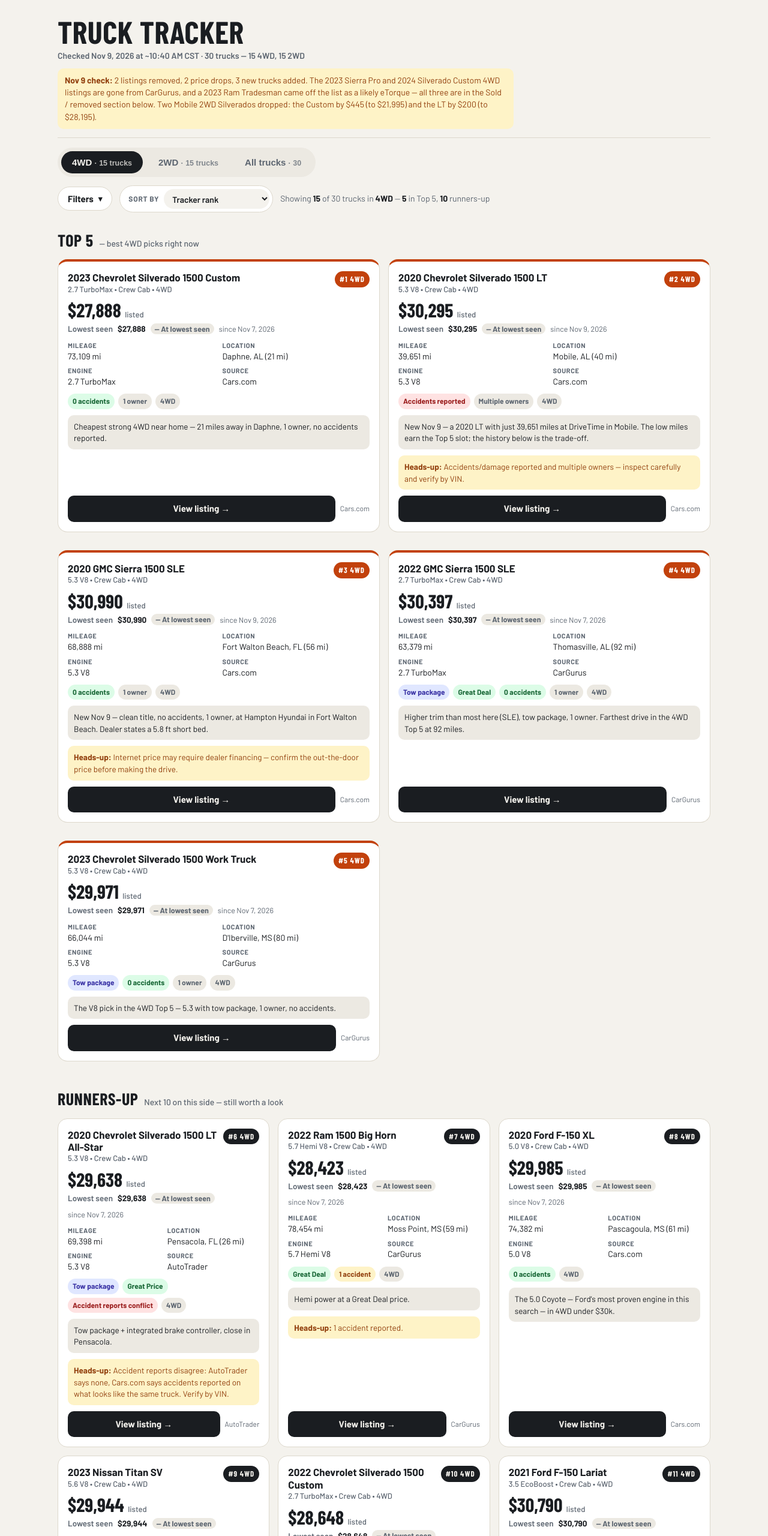
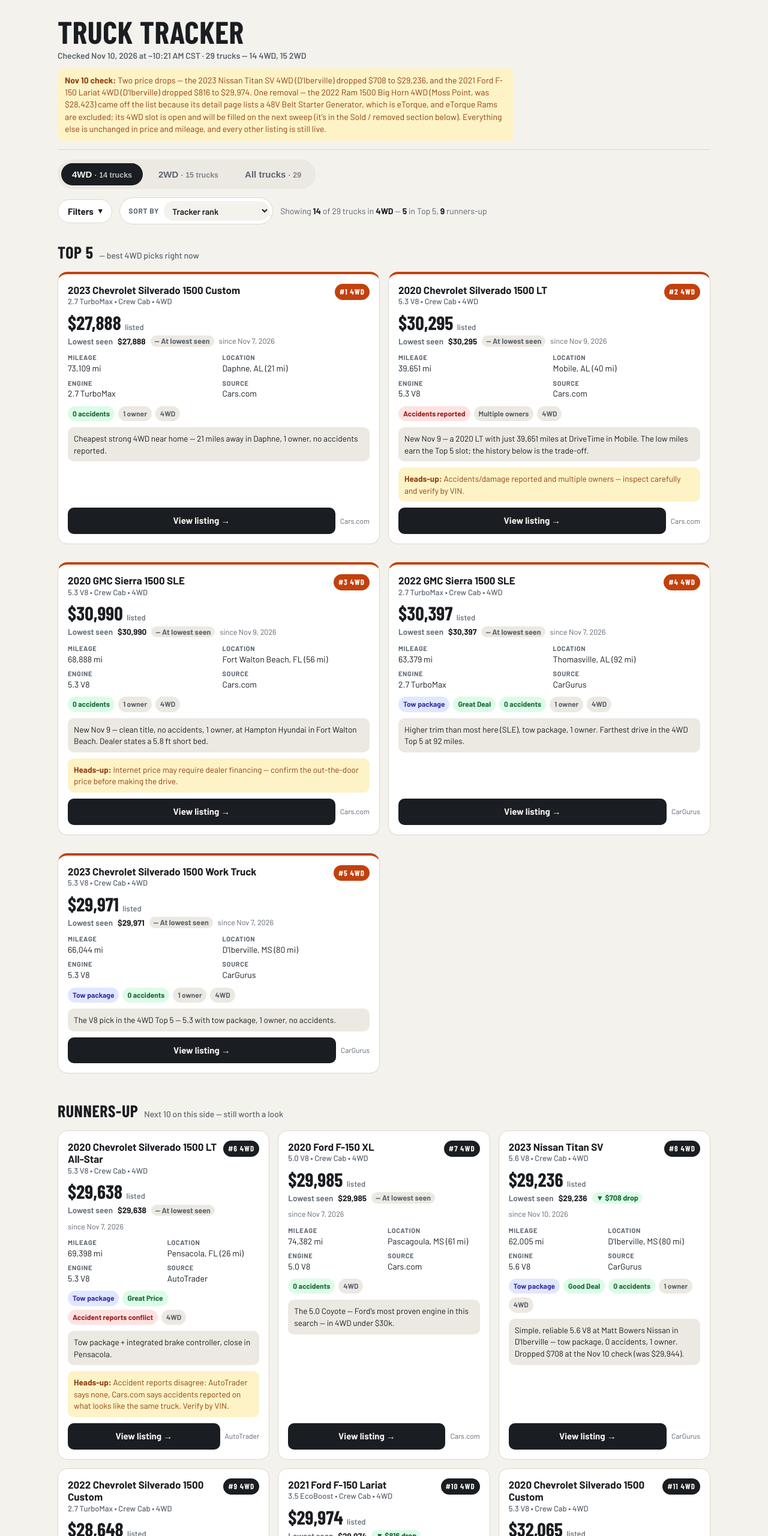
Before and after one commit to WasabiSnooters/Truck-Tracker, a plain HTML site: page index.html in a window 1280 px wide. Shown: the top 2560 px of the page at 60% size. Drawn offline with nearby package versions, Linux system fonts and the light colour scheme.

Commit message:
Nov 10 price check: Titan -$708, F-150 Lariat -$816, Ram removed (eTorque)

```diff
--- a/index.html
+++ b/index.html
@@ -108,15 +108,15 @@ footer ul{margin:6px 0;padding-left:18px}
 <div class="wrap">
   <div class="top">
     <h1>Truck Tracker</h1>
-    <p class="checked">Checked Nov 9, 2026 at ~10:40 AM CST · 30 trucks — 15 4WD, 15 2WD</p>
-    <div class="changes"><strong>Nov 9 check:</strong> 2 listings removed, 2 price drops, 3 new trucks added. The 2023 Sierra Pro and 2024 Silverado Custom 4WD listings are gone from CarGurus, and a 2023 Ram Tradesman came off the list as a likely eTorque — all three are in the Sold / removed section below. Two Mobile 2WD Silverados dropped: the Custom by $445 (to $21,995) and the LT by $200 (to $28,195).</div>
+    <p class="checked">Checked Nov 10, 2026 at ~10:21 AM CST · 29 trucks — 14 4WD, 15 2WD</p>
+    <div class="changes"><strong>Nov 10 check:</strong> Two price drops — the 2023 Nissan Titan SV 4WD (D'Iberville) dropped $708 to $29,236, and the 2021 Ford F-150 Lariat 4WD (D'Iberville) dropped $816 to $29,974. One removal — the 2022 Ram 1500 Big Horn 4WD (Moss Point, was $28,423) came off the list because its detail page lists a 48V Belt Starter Generator, which is eTorque, and eTorque Rams are excluded; its 4WD slot is open and will be filled on the next sweep (it's in the Sold / removed section below). Everything else is unchanged in price and mileage, and every other listing is still live.</div>
   </div>
 
   <!-- Tabs -->
   <div class="tabs" role="tablist" aria-label="Drivetrain">
-    <button class="tab active" data-drive="4WD">4WD <small>· 15 trucks</small></button>
+    <button class="tab active" data-drive="4WD">4WD <small>· 14 trucks</small></button>
     <button class="tab" data-drive="2WD">2WD <small>· 15 trucks</small></button>
-    <button class="tab" data-drive="ALL">All trucks <small>· 30</small></button>
+    <button class="tab" data-drive="ALL">All trucks <small>· 29</small></button>
   </div>
 
   <!-- Filters (collapsible) -->
@@ -155,11 +155,11 @@ footer ul{margin:6px 0;padding-left:18px}
   <div class="grid" id="runGrid"></div>
   <div class="empty" id="emptyState">No trucks match those filters. Try widening the price or mileage, or hit “Reset all filters.”</div>
 
-  <h2 id="soldHeading">Sold / removed <span>— gone from the list at the Nov 9 check</span></h2>
+  <h2 id="soldHeading">Sold / removed <span>— gone from the list at the Nov 9–10 checks</span></h2>
   <div class="grid" id="soldGrid"></div>
 
   <footer>
-    <p><strong style="color:var(--ink)">Listings checked Nov 9, 2026 at ~10:40 AM CST.</strong> Prices, mileage, and availability were as listed that day and can change or sell at any time. No sellers have been contacted.</p>
+    <p><strong style="color:var(--ink)">Listings checked Nov 10, 2026 at ~10:21 AM CST.</strong> Prices, mileage, and availability were as listed that day and can change or sell at any time. No sellers have been contacted.</p>
     <h3>Price tracking</h3>
     <ul>
       <li>Baseline set Nov 7, 2026 — <strong style="color:var(--ink)">Lowest seen</strong> starts at the listed price on every truck and only goes down, never up.</li>
@@ -187,15 +187,15 @@ var TRUCKS = [
 {id:5,drive:"4WD",tier:"top",rank:5,year:2023,make:"Chevrolet",model:"Silverado 1500",trim:"Work Truck",engine:"5.3 V8",engineKey:"5.3",price:29971,lowest:29971,prevPrice:29971,firstSeen:"2026-11-07",sold:false,miles:66044,city:"D'Iberville, MS",dist:80,source:"CarGurus",url:"https://www.cargurus.com/details/448049900",tow:true,deal:"",accidents:"none",owners:"1 owner",note:"The V8 pick in the 4WD Top 5 — 5.3 with tow package, 1 owner, no accidents."},
 /* ===== 4WD RUNNERS-UP ===== */
 {id:6,drive:"4WD",tier:"run",rank:6,year:2020,make:"Chevrolet",model:"Silverado 1500",trim:"LT All-Star",engine:"5.3 V8",engineKey:"5.3",price:29638,lowest:29638,prevPrice:29638,firstSeen:"2026-11-07",sold:false,miles:69398,city:"Pensacola, FL",dist:26,source:"AutoTrader",url:"https://www.autotrader.com/cars-for-sale/vehicle/788807647",tow:true,deal:"Great Price",accidents:"conflict",owners:"",note:"Tow package + integrated brake controller, close in Pensacola.",warn:"Accident reports disagree: AutoTrader says none, Cars.com says accidents reported on what looks like the same truck. Verify by VIN."},
-{id:7,drive:"4WD",tier:"run",rank:7,year:2022,make:"Ram",model:"1500",trim:"Big Horn",engine:"5.7 Hemi V8",engineKey:"5.7",price:28423,lowest:28423,prevPrice:28423,firstSeen:"2026-11-07",sold:false,miles:78454,city:"Moss Point, MS",dist:59,source:"CarGurus",url:"https://www.cargurus.com/details/458293003",tow:false,deal:"Great Deal",accidents:"one",owners:"",note:"Hemi power at a Great Deal price.",warn:"1 accident reported."},
-{id:8,drive:"4WD",tier:"run",rank:8,year:2020,make:"Ford",model:"F-150",trim:"XL",engine:"5.0 V8",engineKey:"5.0",price:29985,lowest:29985,prevPrice:29985,firstSeen:"2026-11-07",sold:false,miles:74382,city:"Pascagoula, MS",dist:61,source:"Cars.com",url:"https://www.cars.com/vehicledetail/5c0ee44e-97c1-48e1-a7ae-59d8da3ad4ac/",tow:false,deal:"",accidents:"none",owners:"",note:"The 5.0 Coyote — Ford's most proven engine in this search — in 4WD under $30k."},
-{id:9,drive:"4WD",tier:"run",rank:9,year:2023,make:"Nissan",model:"Titan",trim:"SV",engine:"5.6 V8",engineKey:"5.6",price:29944,lowest:29944,prevPrice:29944,firstSeen:"2026-11-07",sold:false,miles:62005,city:"D'Iberville, MS",dist:80,source:"CarGurus",url:"https://www.cargurus.com/details/462082075",tow:true,deal:"Good Deal",accidents:"none",owners:"1 owner",note:"Simple, reliable 5.6 V8 at Matt Bowers Nissan in D'Iberville — tow package, 0 accidents, 1 owner. (Listing link corrected at the Nov 9 check.)"},
-{id:10,drive:"4WD",tier:"run",rank:10,year:2022,make:"Chevrolet",model:"Silverado 1500",trim:"Custom",engine:"2.7 TurboMax",engineKey:"2.7",price:28648,lowest:28648,prevPrice:28648,firstSeen:"2026-11-07",sold:false,miles:78726,city:"Wiggins, MS",dist:94,source:"CarGurus",url:"https://www.cargurus.com/details/459735750",tow:true,deal:"",accidents:"conflict",owners:"",note:"Tow package, under $29k.",warn:"Accident reports disagree: CarGurus says 0 accidents, Cars.com says accidents reported. Verify by VIN."},
-{id:11,drive:"4WD",tier:"run",rank:11,year:2021,make:"Ford",model:"F-150",trim:"Lariat",engine:"3.5 EcoBoost",engineKey:"3.5",price:30790,lowest:30790,prevPrice:30790,firstSeen:"2026-11-07",sold:false,miles:76615,city:"D'Iberville, MS",dist:80,source:"CarGurus",url:"https://www.cargurus.com/details/460571074",tow:true,deal:"Great Deal",accidents:"none",owners:"",note:"Nicest trim in the whole tracker — Lariat with tow package, listed $6,869 below market. This is the one 3.5 EcoBoost exception in the list."},
-{id:12,drive:"4WD",tier:"run",rank:12,year:2020,make:"Chevrolet",model:"Silverado 1500",trim:"Custom",engine:"5.3 V8",engineKey:"5.3",price:32065,lowest:32065,prevPrice:32065,firstSeen:"2026-11-07",sold:false,miles:31274,city:"Pensacola, FL",dist:21,source:"Cars.com",url:"https://www.cars.com/vehicledetail/39bf7271-c207-4cc7-a345-126c24d5ca1c/",tow:false,deal:"",accidents:"none",owners:"",note:"Lowest-mileage 4WD by a wide margin — just 31k miles. Over the $30k target but inside the $34k max, and close in Pensacola."},
-{id:13,drive:"4WD",tier:"run",rank:13,year:2021,make:"Ram",model:"1500",trim:"Big Horn",engine:"5.7 Hemi V8",engineKey:"5.7",price:25995,lowest:25995,prevPrice:25995,firstSeen:"2026-11-07",sold:false,miles:70861,city:"Eight Mile, AL",dist:37,source:"Cars.com",url:"https://www.cars.com/vehicledetail/40236d6c-911c-4497-9a6a-ff1a190a6270/",tow:false,deal:"",accidents:"reported",owners:"Multiple owners",note:"Cheapest 4WD on either list — the price reflects the history below.",warn:"Accidents reported, multiple owners. Look it over carefully."},
-{id:14,drive:"4WD",tier:"run",rank:14,year:2020,make:"Chevrolet",model:"Silverado 1500",trim:"LT Trail Boss",engine:"5.3 V8",engineKey:"5.3",price:29998,lowest:29998,prevPrice:29998,firstSeen:"2026-11-07",sold:false,miles:82477,city:"Daphne, AL",dist:14,source:"AutoTrader",url:"https://www.autotrader.com/cars-for-sale/vehicle/789343080",tow:true,deal:"",accidents:"unknown",owners:"",note:"Closest truck in the tracker — 14 miles in Daphne — with tow package. Trail Boss sits higher and rides firmer than a standard LT."},
-{id:15,drive:"4WD",tier:"run",rank:15,year:2022,make:"Chevrolet",model:"Silverado 1500",trim:"Custom",engine:"2.7 TurboMax",engineKey:"2.7",price:27988,lowest:27988,prevPrice:27988,firstSeen:"2026-11-07",sold:false,miles:85108,city:"Fort Walton Beach, FL",dist:56,source:"CarGurus",url:"https://www.cargurus.com/details/458918354",tow:false,deal:"",accidents:"none",owners:"",note:"Clean-history 4WD under $28k; mileage is over the preferred 80k but well under the 100k cap."},
+{id:8,drive:"4WD",tier:"run",rank:7,year:2020,make:"Ford",model:"F-150",trim:"XL",engine:"5.0 V8",engineKey:"5.0",price:29985,lowest:29985,prevPrice:29985,firstSeen:"2026-11-07",sold:false,miles:74382,city:"Pascagoula, MS",dist:61,source:"Cars.com",url:"https://www.cars.com/vehicledetail/5c0ee44e-97c1-48e1-a7ae-59d8da3ad4ac/",tow:false,deal:"",accidents:"none",owners:"",note:"The 5.0 Coyote — Ford's most proven engine in this search — in 4WD under $30k."},
+{id:9,drive:"4WD",tier:"run",rank:8,year:2023,make:"Nissan",model:"Titan",trim:"SV",engine:"5.6 V8",engineKey:"5.6",price:29236,lowest:29236,prevPrice:29944,lowestDate:"2026-11-10",firstSeen:"2026-11-07",sold:false,miles:62005,city:"D'Iberville, MS",dist:80,source:"CarGurus",url:"https://www.cargurus.com/details/462082075",tow:true,deal:"Good Deal",accidents:"none",owners:"1 owner",note:"Simple, reliable 5.6 V8 at Matt Bowers Nissan in D'Iberville — tow package, 0 accidents, 1 owner. Dropped $708 at the Nov 10 check (was $29,944)."},
+{id:10,drive:"4WD",tier:"run",rank:9,year:2022,make:"Chevrolet",model:"Silverado 1500",trim:"Custom",engine:"2.7 TurboMax",engineKey:"2.7",price:28648,lowest:28648,prevPrice:28648,firstSeen:"2026-11-07",sold:false,miles:78726,city:"Wiggins, MS",dist:94,source:"CarGurus",url:"https://www.cargurus.com/details/459735750",tow:true,deal:"",accidents:"conflict",owners:"",note:"Tow package, under $29k.",warn:"Accident reports disagree: CarGurus says 0 accidents, Cars.com says accidents reported. Verify by VIN."},
+{id:11,drive:"4WD",tier:"run",rank:10,year:2021,make:"Ford",model:"F-150",trim:"Lariat",engine:"3.5 EcoBoost",engineKey:"3.5",price:29974,lowest:29974,prevPrice:30790,lowestDate:"2026-11-10",firstSeen:"2026-11-07",sold:false,miles:76615,city:"D'Iberville, MS",dist:80,source:"CarGurus",url:"https://www.cargurus.com/details/460571074",tow:true,deal:"Great Deal",accidents:"none",owners:"",note:"Nicest trim in the whole tracker — Lariat with tow package, and it dropped $816 at the Nov 10 check (was $30,790). This is the one 3.5 EcoBoost exception in the list."},
+{id:12,drive:"4WD",tier:"run",rank:11,year:2020,make:"Chevrolet",model:"Silverado 1500",trim:"Custom",engine:"5.3 V8",engineKey:"5.3",price:32065,lowest:32065,prevPrice:32065,firstSeen:"2026-11-07",sold:false,miles:31274,city:"Pensacola, FL",dist:21,source:"Cars.com",url:"https://www.cars.com/vehicledetail/39bf7271-c207-4cc7-a345-126c24d5ca1c/",tow:false,deal:"",accidents:"none",owners:"",note:"Lowest-mileage 4WD by a wide margin — just 31k miles. Over the $30k target but inside the $34k max, and close in Pensacola."},
+{id:13,drive:"4WD",tier:"run",rank:12,year:2021,make:"Ram",model:"1500",trim:"Big Horn",engine:"5.7 Hemi V8",engineKey:"5.7",price:25995,lowest:25995,prevPrice:25995,firstSeen:"2026-11-07",sold:false,miles:70861,city:"Eight Mile, AL",dist:37,source:"Cars.com",url:"https://www.cars.com/vehicledetail/40236d6c-911c-4497-9a6a-ff1a190a6270/",tow:false,deal:"",accidents:"reported",owners:"Multiple owners",note:"Cheapest 4WD on either list — the price reflects the history below.",warn:"Accidents reported, multiple owners. Look it over carefully."},
+{id:14,drive:"4WD",tier:"run",rank:13,year:2020,make:"Chevrolet",model:"Silverado 1500",trim:"LT Trail Boss",engine:"5.3 V8",engineKey:"5.3",price:29998,lowest:29998,prevPrice:29998,firstSeen:"2026-11-07",sold:false,miles:82477,city:"Daphne, AL",dist:14,source:"AutoTrader",url:"https://www.autotrader.com/cars-for-sale/vehicle/789343080",tow:true,deal:"",accidents:"unknown",owners:"",note:"Closest truck in the tracker — 14 miles in Daphne — with tow package. Trail Boss sits higher and rides firmer than a standard LT."},
+{id:15,drive:"4WD",tier:"run",rank:14,year:2022,make:"Chevrolet",model:"Silverado 1500",trim:"Custom",engine:"2.7 TurboMax",engineKey:"2.7",price:27988,lowest:27988,prevPrice:27988,firstSeen:"2026-11-07",sold:false,miles:85108,city:"Fort Walton Beach, FL",dist:56,source:"CarGurus",url:"https://www.cargurus.com/details/458918354",tow:false,deal:"",accidents:"none",owners:"",note:"Clean-history 4WD under $28k; mileage is over the preferred 80k but well under the 100k cap."},
+{id:31,drive:"4WD",tier:"run",rank:15,year:0,open:true,make:"",model:"",trim:"",engine:"",engineKey:"",price:0,lowest:0,prevPrice:0,firstSeen:"2026-11-10",sold:false,miles:0,city:"",dist:0,source:"",url:"",tow:false,deal:"",accidents:"unknown",owners:"",note:"Open slot — to be filled on the next sweep. The previous truck here was removed Nov 10: a 2022 Ram 1500 Big Horn 4WD whose detail page lists a 48V Belt Starter Generator (eTorque), and eTorque Rams are excluded."},
 /* ===== 2WD TOP 5 ===== */
 {id:16,drive:"2WD",tier:"top",rank:1,year:2023,make:"Chevrolet",model:"Silverado 1500",trim:"Custom",engine:"2.7 TurboMax",engineKey:"2.7",price:29421,lowest:29421,prevPrice:29421,firstSeen:"2026-11-07",sold:false,miles:35895,city:"Moss Point, MS",dist:59,source:"CarGurus",url:"https://www.cargurus.com/details/455317636",tow:false,deal:"Great Deal",accidents:"none",owners:"1 owner",note:"Lowest mileage in the whole tracker apart from one — 35,895 mi — with a Great Deal rating, 0 accidents, 1 owner."},
 {id:17,drive:"2WD",tier:"top",rank:2,year:2021,make:"Chevrolet",model:"Silverado 1500",trim:"Custom",engine:"2.7 Turbo",engineKey:"2.7",price:29878,lowest:29878,prevPrice:29878,firstSeen:"2026-11-07",sold:false,miles:19319,city:"Pensacola, FL",dist:21,source:"Cars.com",url:"https://www.cars.com/vehicledetail/382d1349-b6a2-4a25-ae4b-10d1802bad8e/",tow:false,deal:"",accidents:"none",owners:"1 owner",note:"Lowest mileage overall — just 19,319 miles — and only 21 miles away."},
@@ -215,11 +215,12 @@ var TRUCKS = [
 {id:30,drive:"2WD",tier:"run",rank:15,year:2021,make:"Ford",model:"F-150",trim:"XLT",engine:"2.7 EcoBoost",engineKey:"2.7",price:26098,lowest:26098,prevPrice:26098,firstSeen:"2026-11-09",sold:false,miles:94280,city:"Foley, AL",dist:24,source:"Cars.com",url:"https://www.cars.com/vehicledetail/e2d96325-5c36-45c2-afcf-76ee992014f8/",tow:false,deal:"",accidents:"none",owners:"",note:"New Nov 9 — clean history at Sandy Sansing CDJR in Foley, and a step up in trim (XLT) over the XLs on this list. Bed length isn't stated on the listing page, but the photos show the short bed. Miles are near the top of the range at 94,280."}
 ];
 
-/* ===== SOLD / REMOVED (kept for the record; not counted in the 30 active listings) ===== */
+/* ===== SOLD / REMOVED (kept for the record; not counted in the 29 active listings) ===== */
 var SOLD = [
 {id:101,drive:"4WD",tier:"run",rank:2,year:2023,make:"GMC",model:"Sierra 1500",trim:"Pro",engine:"2.7 TurboMax",engineKey:"2.7",price:28662,lowest:28662,prevPrice:28662,firstSeen:"2026-11-07",sold:true,miles:81606,city:"D'Iberville, MS",dist:80,source:"CarGurus",url:"https://www.cargurus.com/details/463077899",tow:true,deal:"Great Deal",accidents:"none",owners:"",note:"Removed at the Nov 9, 2026 check — the CarGurus listing is gone, so it's treated as sold. It was the #2 4WD pick at $28,662."},
 {id:102,drive:"4WD",tier:"run",rank:3,year:2024,make:"Chevrolet",model:"Silverado 1500",trim:"Custom",engine:"2.7 TurboMax",engineKey:"2.7",price:30405,lowest:30405,prevPrice:30405,firstSeen:"2026-11-07",sold:true,miles:61752,city:"D'Iberville, MS",dist:80,source:"CarGurus",url:"https://www.cargurus.com/details/458430640",tow:true,deal:"Great Deal",accidents:"none",owners:"1 owner",note:"Removed at the Nov 9, 2026 check — the CarGurus listing is gone, so it's treated as sold. It was the #3 4WD pick at $30,405."},
-{id:103,drive:"2WD",tier:"run",rank:15,year:2023,make:"Ram",model:"1500",trim:"Tradesman",engine:"5.7 Hemi V8",engineKey:"5.7",price:29971,lowest:29971,prevPrice:29971,firstSeen:"2026-11-07",sold:true,miles:48285,city:"D'Iberville, MS",dist:80,source:"CarGurus",url:"https://www.cargurus.com/search?sourceContext=carGurusHomePageModel&zip=36567&hideNationwideShipping=true&isDeliveryEnabled=false&makeModelTrimPaths=m191%2Fd2110&priceDropsOnly=false&maxPrice=34000&startYear=2020&maxMileage=100000&distance=100&nonShippableBaseline=33&sortDirection=ASC&sortType=PRICE&cabins=CREW&fuelTypes=GASOLINE&enginePaths=V8",tow:false,deal:"",accidents:"unknown",owners:"",note:"Removed at the Nov 9, 2026 check — not sold; pulled from the list for the reason below. It was 2WD runner-up #15 at $29,971.",warn:"Flagged as a likely eTorque: CarGurus lists a 0.4 kWh battery on this truck, and eTorque Rams are excluded from this search."}
+{id:103,drive:"2WD",tier:"run",rank:15,year:2023,make:"Ram",model:"1500",trim:"Tradesman",engine:"5.7 Hemi V8",engineKey:"5.7",price:29971,lowest:29971,prevPrice:29971,firstSeen:"2026-11-07",sold:true,miles:48285,city:"D'Iberville, MS",dist:80,source:"CarGurus",url:"https://www.cargurus.com/search?sourceContext=carGurusHomePageModel&zip=36567&hideNationwideShipping=true&isDeliveryEnabled=false&makeModelTrimPaths=m191%2Fd2110&priceDropsOnly=false&maxPrice=34000&startYear=2020&maxMileage=100000&distance=100&nonShippableBaseline=33&sortDirection=ASC&sortType=PRICE&cabins=CREW&fuelTypes=GASOLINE&enginePaths=V8",tow:false,deal:"",accidents:"unknown",owners:"",note:"Removed at the Nov 9, 2026 check — not sold; pulled from the list for the reason below. It was 2WD runner-up #15 at $29,971.",warn:"Flagged as a likely eTorque: CarGurus lists a 0.4 kWh battery on this truck, and eTorque Rams are excluded from this search."},
+{id:104,drive:"4WD",tier:"run",rank:7,year:2022,make:"Ram",model:"1500",trim:"Big Horn",engine:"5.7 Hemi V8",engineKey:"5.7",price:28423,lowest:28423,prevPrice:28423,firstSeen:"2026-11-07",sold:true,miles:78454,city:"Moss Point, MS",dist:59,source:"CarGurus",url:"https://www.cargurus.com/details/458293003",tow:false,deal:"Great Deal",accidents:"one",owners:"",note:"Removed at the Nov 10, 2026 check — not sold; pulled from the list for the reason below. It was 4WD runner-up #7 at $28,423, and its slot stays open until the next sweep.",warn:"Detail page lists a 48V Belt Starter Generator — that's eTorque, and eTorque Rams are excluded from this search. (Also had 1 accident reported.)"}
 ];
 
 var state = { drive:"4WD" };
@@ -266,6 +267,12 @@ function badges(t){
   return h;
 }
 function card(t){
+  if(t.open){
+    return '<article class="card">'
+      +'<div class="card-head"><div class="title">Open slot<small>To be filled on the next sweep</small></div><span class="rank">#'+t.rank+' '+t.drive+'</span></div>'
+      +'<div class="note">'+t.note+'</div>'
+      +'</article>';
+  }
   var warn = t.warn ? '<div class="note warn-note"><strong>Heads-up:</strong> '+t.warn+'</div>' : '';
   var soldBanner = t.sold ? '<div class="sold-banner">SOLD — no longer listed · Last seen $'+fmt(t.price)+'</div>' : '';
   return '<article class="card'+(t.tier==="top"?" top":"")+(t.sold?" sold":"")+'">'
@@ -289,6 +296,7 @@ function getFilters(){
   };
 }
 function passes(t,f){
+  if(t.open) return false;
   if(state.drive!=="ALL" && t.drive!==state.drive) return false;
   if(f.make && t.make!==f.make) return false;
   if(f.engine && t.engineKey!==f.engine) return false;
@@ -333,7 +341,7 @@ function render(){
   $("soldGrid").innerHTML = soldList.map(card).join("");
   $("soldHeading").style.display = soldList.length ? "" : "none";
   $("soldGrid").style.display = soldList.length ? "" : "none";
-  $("countLine").innerHTML = "Showing <b>"+filtered.length+"</b> of 30 trucks"
+  $("countLine").innerHTML = "Showing <b>"+filtered.length+"</b> of 29 trucks"
     + (state.drive!=="ALL" ? " in <b>"+state.drive+"</b>" : "")
     + (filtered.length && top.length ? " — <b>"+top.length+"</b> in Top 5, <b>"+run.length+"</b> runners-up" : "");
   $("towToggle").classList.toggle("on", f.towOnly);
```
